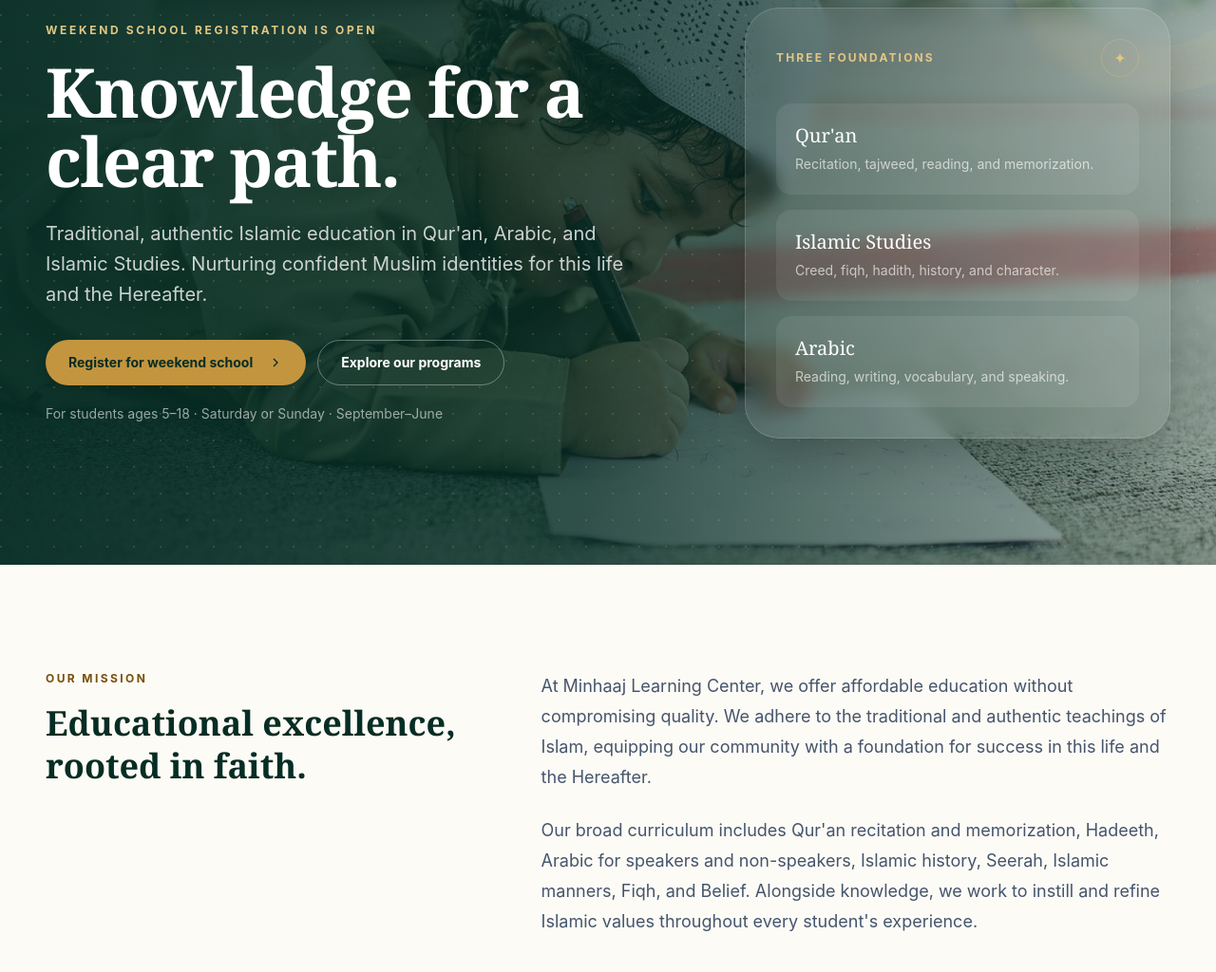
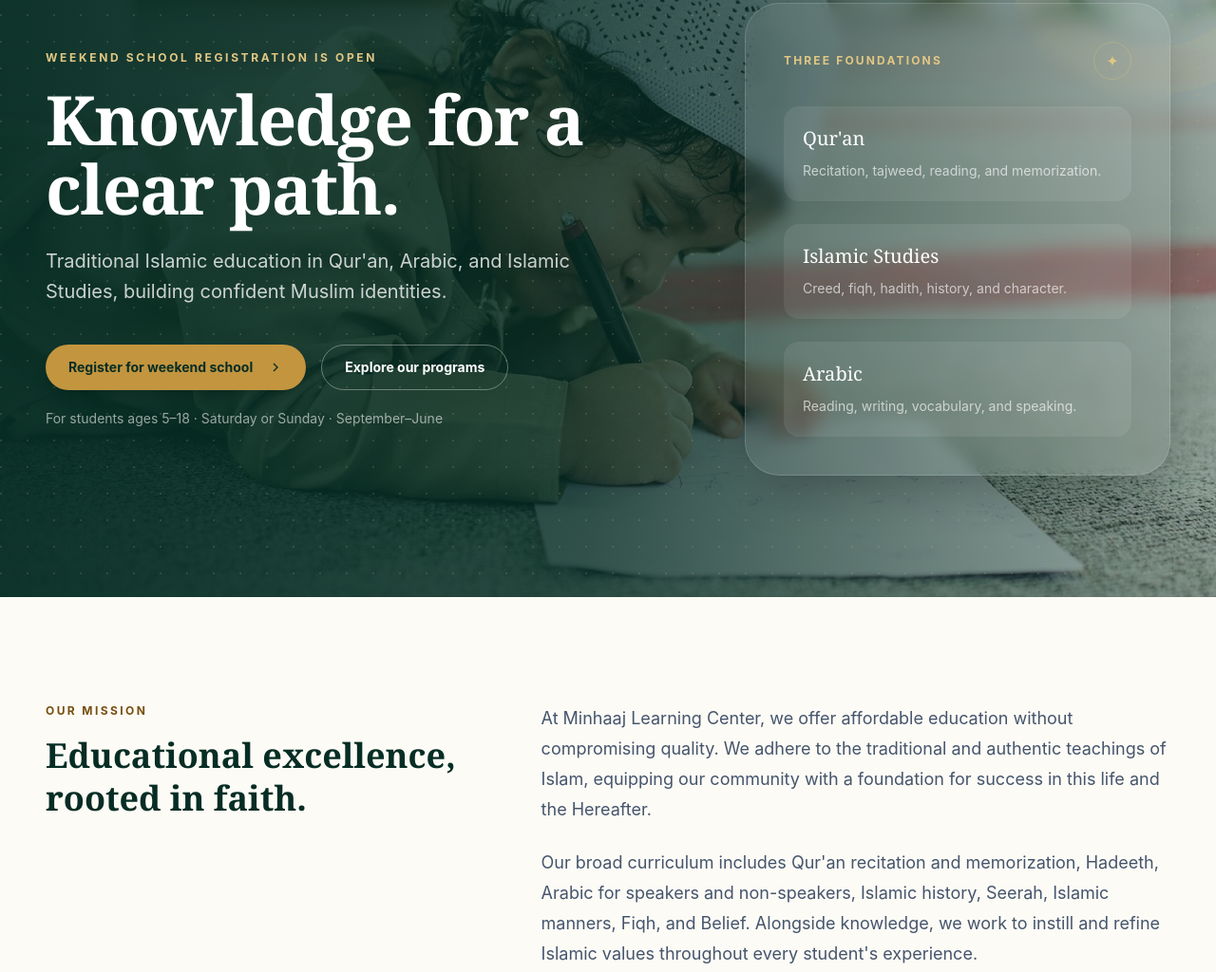
Before and after one commit to minhaaj-learning-center/mlc-site, a website: page index.html in a window 1280 px wide. Shown: the part 206-1230 px from the top of the page at 95% size. Drawn offline with Linux system fonts and the light colour scheme.

Commit message:
Refine visual layout and add section reveals

```diff
--- a/assets/js/site.js
+++ b/assets/js/site.js
@@ -1,3 +1,27 @@
+document.documentElement.classList.add('js');
+
+const sections = document.querySelectorAll('main > section');
+if ('IntersectionObserver' in window) {
+  const revealObserver = new IntersectionObserver(
+    (entries, observer) => {
+      entries.forEach((entry) => {
+        if (entry.isIntersecting) {
+          entry.target.classList.add('is-visible');
+          observer.unobserve(entry.target);
+        }
+      });
+    },
+    { rootMargin: '0px 0px -8% 0px', threshold: 0.12 },
+  );
+
+  sections.forEach((section) => {
+    section.classList.add('reveal-on-scroll');
+    revealObserver.observe(section);
+  });
+} else {
+  sections.forEach((section) => section.classList.add('is-visible'));
+}
+
 const menu = document.querySelector('[data-mobile-menu]');
 
 if (menu) {
--- a/index.html
+++ b/index.html
@@ -47,12 +47,12 @@
       <section class="relative isolate overflow-hidden bg-forest-950 bg-cover bg-center text-white" style="background-image: linear-gradient(90deg, rgba(6,45,36,0.96) 0%, rgba(6,45,36,0.82) 48%, rgba(6,45,36,0.38) 100%), url('./assets/kid.jpg');">
         <div class="absolute inset-0 -z-10 opacity-15" aria-hidden="true" style="background-image: radial-gradient(circle at 1px 1px, #e2c783 1px, transparent 0); background-size: 28px 28px;"></div>
         <div class="absolute -top-24 -right-24 -z-10 size-80 rounded-full border-[50px] border-gold-300/10" aria-hidden="true"></div>
-        <div class="site-shell grid min-h-[calc(100svh-5rem)] items-center gap-12 py-14 sm:py-20 lg:grid-cols-[1.1fr_0.9fr] lg:py-24">
+        <div class="site-shell grid min-h-[calc(100svh-5rem)] items-center gap-16 py-20 sm:gap-20 sm:py-28 lg:grid-cols-[1.1fr_0.9fr] lg:gap-24 lg:py-32">
           <div class="max-w-3xl">
             <p class="mb-5 text-xs font-bold tracking-[0.22em] text-gold-300 uppercase">Weekend school registration is open</p>
             <h1 class="font-serif text-5xl leading-[1.02] font-semibold tracking-tight text-white sm:text-6xl lg:text-7xl">Knowledge for a clear path.</h1>
-            <p class="mt-6 max-w-2xl text-lg leading-8 text-white/78 sm:text-xl">Traditional, authentic Islamic education in Qur'an, Arabic, and Islamic Studies. Nurturing confident Muslim identities for this life and the Hereafter.</p>
-            <div class="mt-8 flex flex-col gap-3 sm:flex-row">
+            <p class="mt-6 max-w-xl text-lg leading-8 text-white/78 sm:text-xl">Traditional Islamic education in Qur'an, Arabic, and Islamic Studies, building confident Muslim identities.</p>
+            <div class="mt-10 flex flex-col gap-4 sm:flex-row">
               <a class="primary-button" href="https://docs.google.com/forms/d/14PnXpYQUP97Et9Dmm6wtJTy2VGmZW26QRzHvjv-3hZg/viewform" target="_blank" rel="noopener noreferrer">
                 Register for weekend school<span class="sr-only"> (opens in a new tab)</span>
                 <svg viewBox="0 0 24 24" class="size-4 fill-none stroke-current" stroke-width="2" aria-hidden="true"><path d="m9 18 6-6-6-6"/></svg>
@@ -63,15 +63,15 @@
           </div>
 
           <div class="relative mx-auto w-full max-w-md lg:mr-0">
-            <div class="rounded-[2.25rem] border border-white/15 bg-white/8 p-6 shadow-2xl backdrop-blur-sm sm:p-8">
+            <div class="rounded-[2.25rem] border border-white/15 bg-white/8 p-7 shadow-2xl backdrop-blur-sm sm:p-10">
               <div class="mb-7 flex items-center justify-between">
                 <span class="text-xs font-bold tracking-[0.18em] text-gold-300 uppercase">Three foundations</span>
                 <span class="grid size-10 place-items-center rounded-full border border-gold-300/30 text-gold-300" aria-hidden="true">✦</span>
               </div>
-              <div class="space-y-4">
-                <div class="rounded-2xl bg-white/8 p-5"><h2 class="font-serif text-xl text-white">Qur'an</h2><p class="mt-1 text-sm leading-6 text-white/65">Recitation, tajweed, reading, and memorization.</p></div>
-                <div class="rounded-2xl bg-white/8 p-5"><h2 class="font-serif text-xl text-white">Islamic Studies</h2><p class="mt-1 text-sm leading-6 text-white/65">Creed, fiqh, hadith, history, and character.</p></div>
-                <div class="rounded-2xl bg-white/8 p-5"><h2 class="font-serif text-xl text-white">Arabic</h2><p class="mt-1 text-sm leading-6 text-white/65">Reading, writing, vocabulary, and speaking.</p></div>
+              <div class="space-y-6">
+                <div class="rounded-2xl bg-white/8 p-5"><h2 class="font-serif text-xl text-white">Qur'an</h2><p class="mt-2 text-sm leading-6 text-white/65">Recitation, tajweed, reading, and memorization.</p></div>
+                <div class="rounded-2xl bg-white/8 p-5"><h2 class="font-serif text-xl text-white">Islamic Studies</h2><p class="mt-2 text-sm leading-6 text-white/65">Creed, fiqh, hadith, history, and character.</p></div>
+                <div class="rounded-2xl bg-white/8 p-5"><h2 class="font-serif text-xl text-white">Arabic</h2><p class="mt-2 text-sm leading-6 text-white/65">Reading, writing, vocabulary, and speaking.</p></div>
               </div>
             </div>
           </div>
--- a/src/input.css
+++ b/src/input.css
@@ -39,6 +39,22 @@
 }
 
 @layer components {
+  .js main > section.reveal-on-scroll {
+    opacity: 0;
+    transform: translateY(1rem);
+    transition: opacity 700ms ease-out, transform 700ms ease-out;
+  }
+
+  .js main > section.reveal-on-scroll.is-visible {
+    opacity: 1;
+    transform: translateY(0);
+  }
+
+  .js main > section:first-child.reveal-on-scroll {
+    transform: none;
+    transition: opacity 350ms ease-out;
+  }
+
   .site-shell {
     @apply mx-auto w-full max-w-7xl px-5 sm:px-8 lg:px-12;
   }
@@ -101,6 +117,15 @@
     }
   }
 
+  @media (prefers-reduced-motion: reduce) {
+    .js main > section.reveal-on-scroll,
+    .js main > section.reveal-on-scroll.is-visible {
+      opacity: 1;
+      transform: none;
+      transition: none;
+    }
+  }
+
   .nav-link {
     @apply rounded-full px-4 py-2 text-sm font-semibold text-forest-950 transition hover:bg-forest-50 hover:text-forest-700;
   }
```
Also changed, not shown: tests/test_site_js.mjs (+2 -0 lines), assets/css/styles.css.
